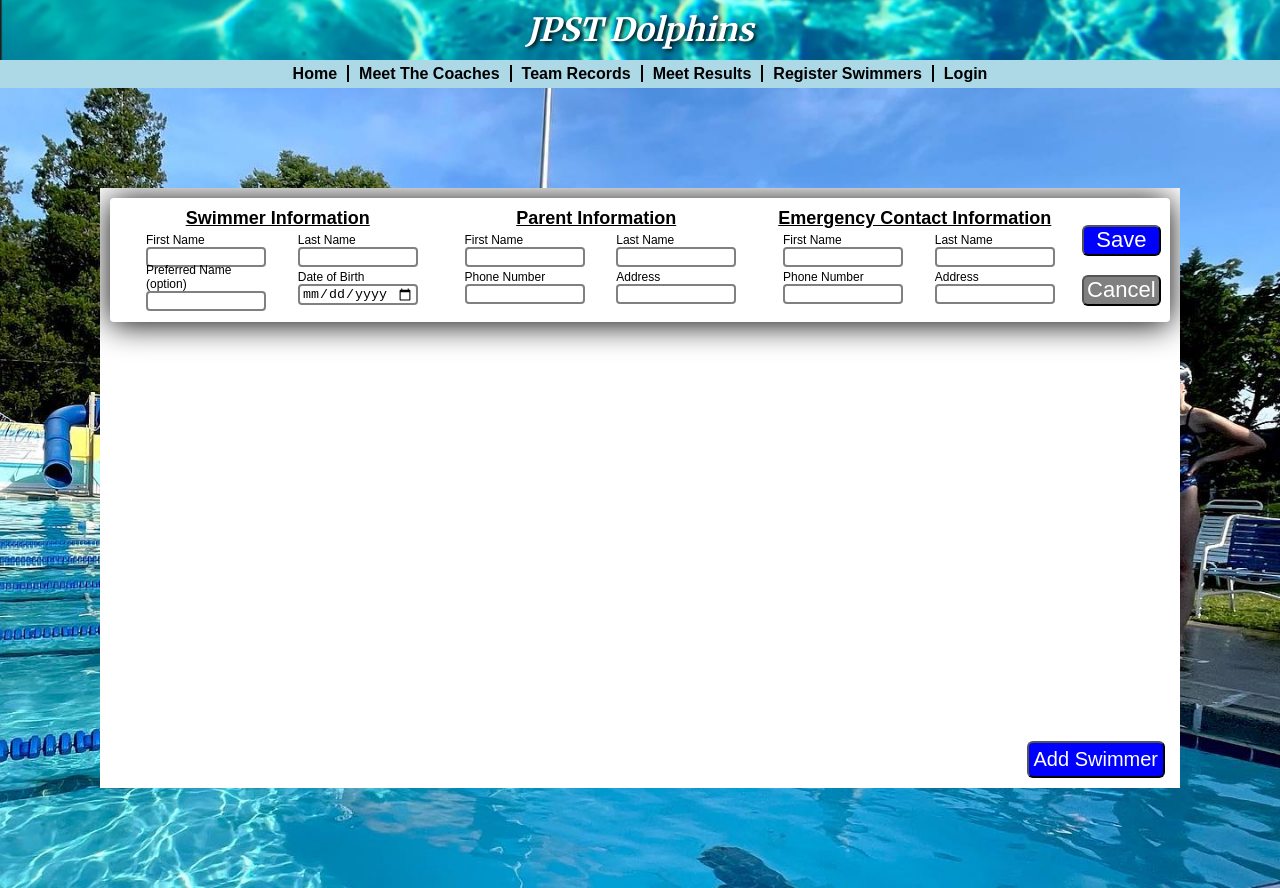
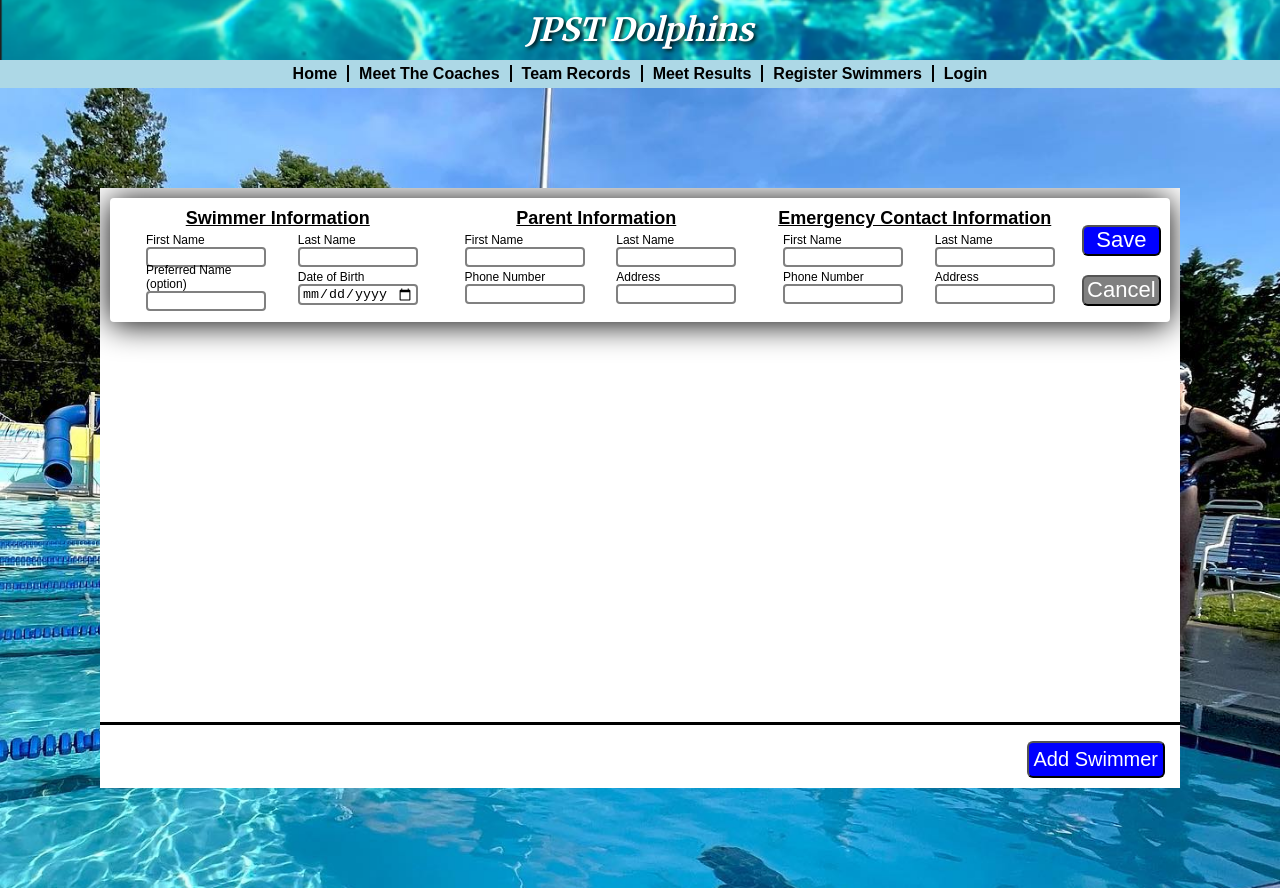
Before and after one commit to zachpfaltzgraff/JPSTWebsite---not-complete, an Angular app: page /register-swimmers in a window 1280 px wide. Built offline with nearby package versions, Linux system fonts and the light colour scheme.

Commit message:
Bottom border added
added a bottom border so that it looks cleaner, gonna get the width of it to be a little less, basically padding, but not apply it to the forms, laptop about to die tho

```diff
--- a/src/app/register-swimmers/register-swimmers.component.css
+++ b/src/app/register-swimmers/register-swimmers.component.css
@@ -15,8 +15,9 @@
 }
 
 .form-box {
-    height: 90%;
+    height: 89%;
     overflow: auto;
+    border-bottom: 3px solid black;
 }
 
 .swimmer-form {
```
